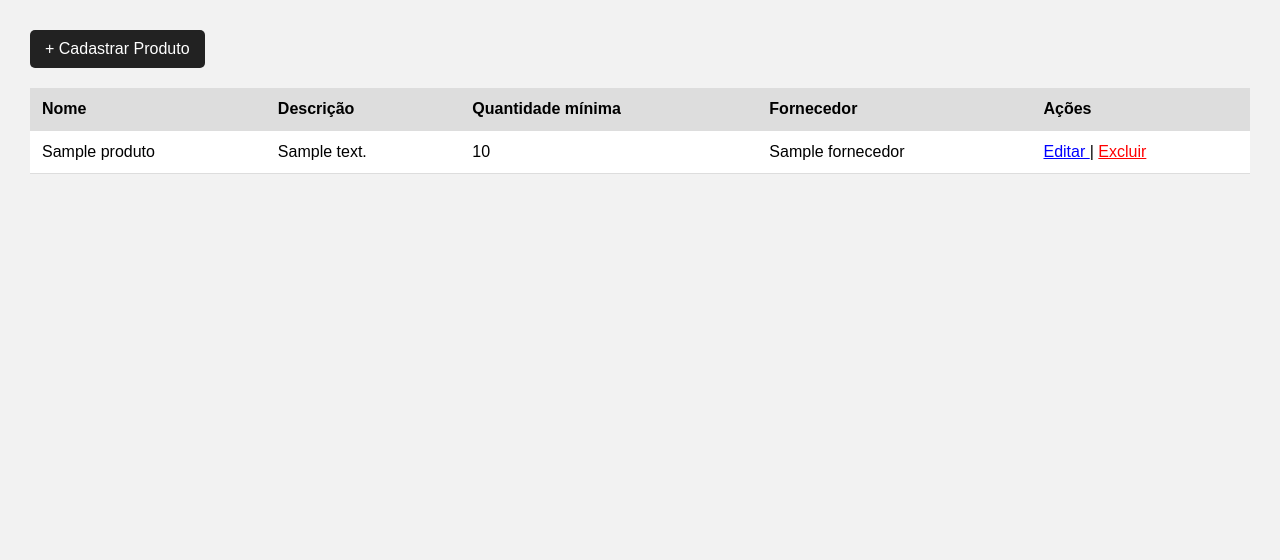
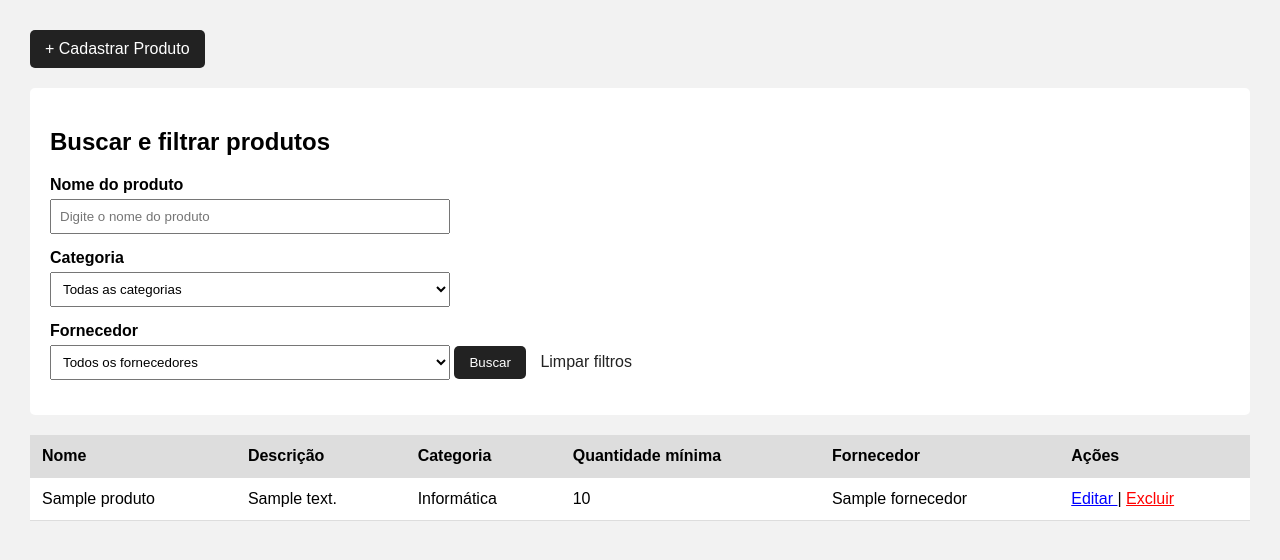
Before and after one commit to Z-BALA/controle_estoque, a Django app: page /produtos/ in a window 1280 px wide. Shown: the part 120-680 px from the top of the page. Run offline with Django 5.2, Linux system fonts and the light colour scheme; tables that the repository leaves empty hold one stand-in row (values such as "Sample post").

Commit message:
feat: adiciona busca e filtros de produtos

```diff
--- a/core/models.py
+++ b/core/models.py
@@ -11,9 +11,27 @@ class Fornecedor(models.Model):
 
 
 class Produto(models.Model):
+
+    CATEGORIAS = [
+        ('INF', 'Informática'),
+        ('ELE', 'Eletrônicos'),
+        ('ESC', 'Material de Escritório'),
+        ('LIM', 'Material de Limpeza'),
+        ('FER', 'Ferramentas'),
+        ('EPI', 'Equipamentos de Proteção'),
+        ('MOV', 'Móveis'),
+        ('OUT', 'Outros'),
+    ]
+
     nome = models.CharField(max_length=100)
     descricao = models.TextField(blank=True)
     quantidade_minima = models.IntegerField(default=0)
+
+    categoria = models.CharField(
+        max_length=3,
+        choices=CATEGORIAS
+    )
+
     fornecedor = models.ForeignKey(
         Fornecedor,
         on_delete=models.CASCADE
@@ -44,14 +62,17 @@ class Movimentacao(models.Model):
         Produto,
         on_delete=models.CASCADE
     )
+
     deposito = models.ForeignKey(
         Deposito,
         on_delete=models.CASCADE
     )
+
     tipo = models.CharField(
         max_length=10,
         choices=TIPOS
     )
+
     quantidade = models.IntegerField()
     data = models.DateTimeField(auto_now_add=True)
 
--- a/core/templates/core/produtos.html
+++ b/core/templates/core/produtos.html
@@ -31,6 +31,44 @@
             text-decoration: none;
             border-radius: 5px;
             margin-bottom: 20px;
+        }
+
+        .filtros {
+            background-color: white;
+            padding: 20px;
+            margin-bottom: 20px;
+            border-radius: 5px;
+        }
+
+        .filtros label {
+            display: block;
+            margin-bottom: 5px;
+            font-weight: bold;
+        }
+
+        .filtros input,
+        .filtros select {
+            width: 100%;
+            max-width: 400px;
+            padding: 8px;
+            margin-bottom: 15px;
+            box-sizing: border-box;
+        }
+
+        .botao-filtro {
+            background-color: #222;
+            color: white;
+            padding: 9px 15px;
+            border: none;
+            border-radius: 5px;
+            cursor: pointer;
+        }
+
+        .botao-limpar {
+            display: inline-block;
+            margin-left: 10px;
+            color: #222;
+            text-decoration: none;
         }
 
         table {
@@ -71,12 +109,89 @@
         + Cadastrar Produto
     </a>
 
+    <div class="filtros">
+
+        <h2>Buscar e filtrar produtos</h2>
+
+        <form method="get">
+
+            <label for="nome">
+                Nome do produto
+            </label>
+
+            <input
+                type="text"
+                id="nome"
+                name="nome"
+                value="{{ nome_filtro }}"
+                placeholder="Digite o nome do produto"
+            >
+
+            <label for="categoria">
+                Categoria
+            </label>
+
+            <select id="categoria" name="categoria">
+
+                <option value="">
+                    Todas as categorias
+                </option>
+
+                {% for codigo, nome_categoria in categorias %}
+
+                    <option
+                        value="{{ codigo }}"
+                        {% if categoria_filtro == codigo %}selected{% endif %}
+                    >
+                        {{ nome_categoria }}
+                    </option>
+
+                {% endfor %}
+
+            </select>
+
+            <label for="fornecedor">
+                Fornecedor
+            </label>
+
+            <select id="fornecedor" name="fornecedor">
+
+                <option value="">
+                    Todos os fornecedores
+                </option>
+
+                {% for fornecedor in fornecedores %}
+
+                    <option
+                        value="{{ fornecedor.id }}"
+                        {% if fornecedor_filtro == fornecedor.id|stringformat:"s" %}selected{% endif %}
+                    >
+                        {{ fornecedor.nome }}
+                    </option>
+
+                {% endfor %}
+
+            </select>
+
+            <button type="submit" class="botao-filtro">
+                Buscar
+            </button>
+
+            <a href="{% url 'produtos' %}" class="botao-limpar">
+                Limpar filtros
+            </a>
+
+        </form>
+
+    </div>
+
     <table>
 
         <thead>
             <tr>
                 <th>Nome</th>
                 <th>Descrição</th>
+                <th>Categoria</th>
                 <th>Quantidade mínima</th>
                 <th>Fornecedor</th>
                 <th>Ações</th>
@@ -89,8 +204,13 @@
 
             <tr>
                 <td>{{ produto.nome }}</td>
+
                 <td>{{ produto.descricao }}</td>
+
+                <td>{{ produto.get_categoria_display }}</td>
+
                 <td>{{ produto.quantidade_minima }}</td>
+
                 <td>{{ produto.fornecedor }}</td>
 
                 <td>
@@ -115,8 +235,8 @@
             {% empty %}
 
             <tr>
-                <td colspan="5">
-                    Nenhum produto cadastrado.
+                <td colspan="6">
+                    Nenhum produto encontrado.
                 </td>
             </tr>
 
--- a/core/views.py
+++ b/core/views.py
@@ -45,10 +45,38 @@ def inicio(request):
 def produtos(request):
     lista_produtos = Produto.objects.all()
 
+    nome = request.GET.get('nome')
+    categoria = request.GET.get('categoria')
+    fornecedor = request.GET.get('fornecedor')
+
+    if nome:
+        lista_produtos = lista_produtos.filter(
+            nome__icontains=nome
+        )
+
+    if categoria:
+        lista_produtos = lista_produtos.filter(
+            categoria=categoria
+        )
+
+    if fornecedor:
+        lista_produtos = lista_produtos.filter(
+            fornecedor_id=fornecedor
+        )
+
+    fornecedores = Fornecedor.objects.all().order_by('nome')
+
     return render(
         request,
         'core/produtos.html',
-        {'produtos': lista_produtos}
+        {
+            'produtos': lista_produtos,
+            'fornecedores': fornecedores,
+            'categorias': Produto.CATEGORIAS,
+            'nome_filtro': nome or '',
+            'categoria_filtro': categoria or '',
+            'fornecedor_filtro': fornecedor or ''
+        }
     )
 
 
```
Also changed, not shown: core/forms.py (+10 -1 lines), core/migrations/0002_produto_categoria.py (added), core/migrations/0003_alter_produto_categoria.py (added).
